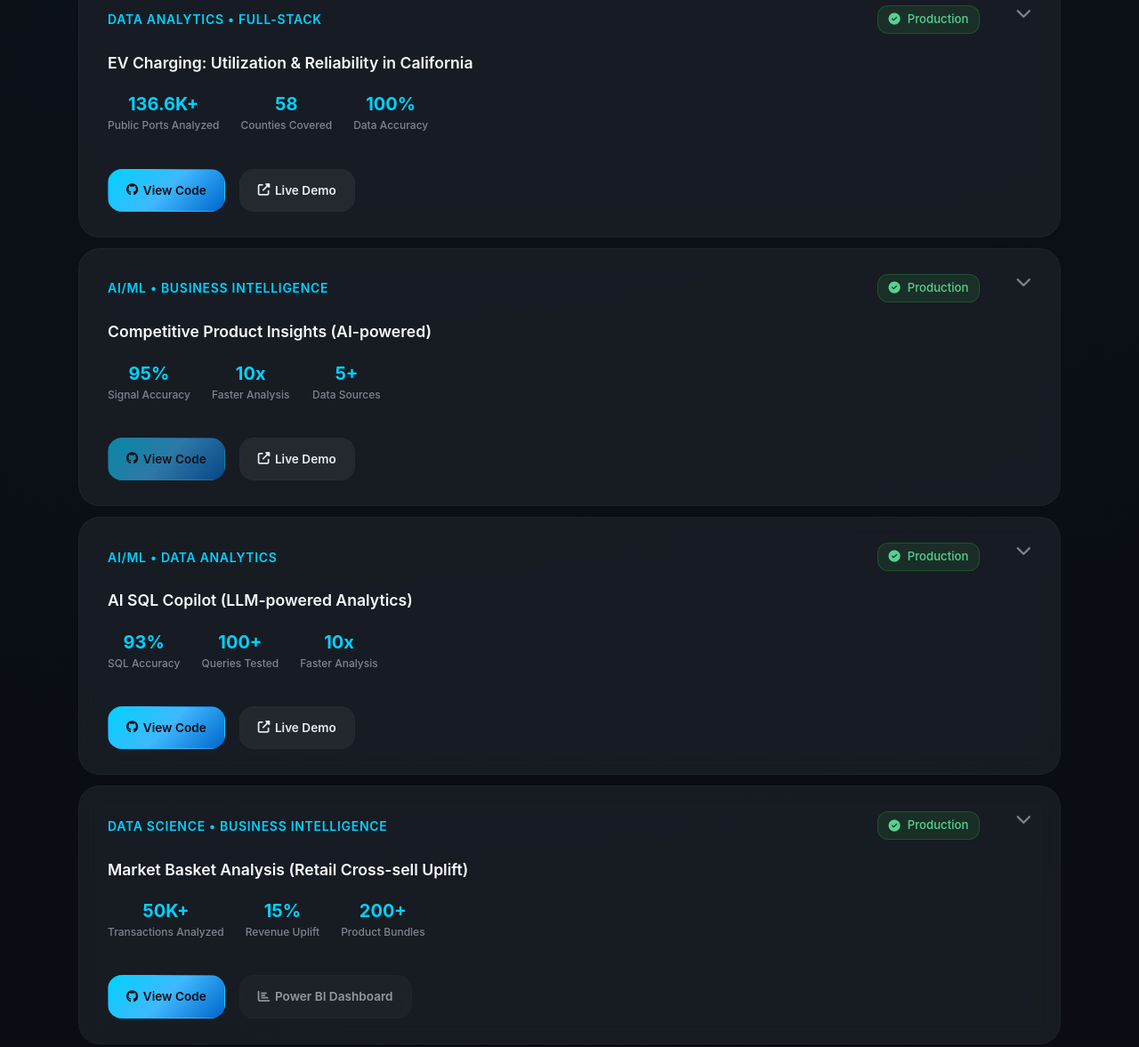
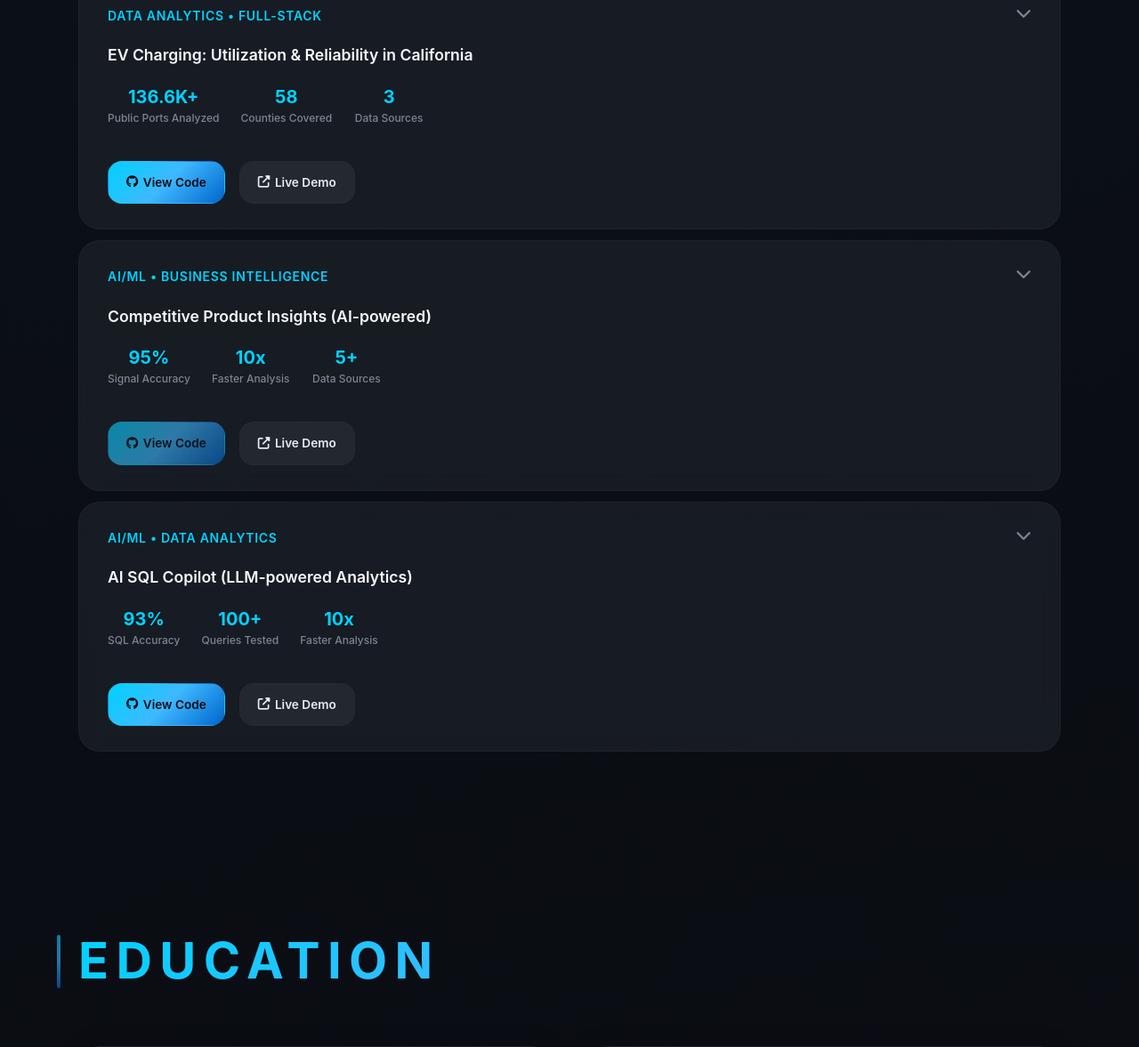
Before and after one commit to TheKalyaniMohite/portfolio-ai-widget, a website: page public/index.html in a window 1280 px wide. Shown: the part 3700-4877 px from the top of the page at 89% size. Drawn offline with Linux system fonts and the light colour scheme.

Commit message:
Remove Production status from all projects, change EV Charging metric from Data Accuracy to Data Sources, and comment out Market Basket Analysis project

```diff
--- a/public/index.html
+++ b/public/index.html
@@ -2548,9 +2548,6 @@
               <div class="project-header-left">
                 <div class="project-meta">
                   <span class="project-category">Data Analytics • Full-Stack</span>
-                  <div class="project-status">
-                    <i class="fa-solid fa-circle-check"></i> Production
-                  </div>
                 </div>
                 <h3 class="project-title">EV Charging: Utilization & Reliability in California</h3>
                 <div class="project-impact">
@@ -2563,8 +2560,8 @@
                     <span class="metric-label">Counties Covered</span>
                   </div>
                   <div class="impact-metric">
-                    <span class="metric-value">100%</span>
-                    <span class="metric-label">Data Accuracy</span>
+                    <span class="metric-value">3</span>
+                    <span class="metric-label">Data Sources</span>
                   </div>
                 </div>
                 <div class="project-links">
@@ -2636,9 +2633,6 @@
               <div class="project-header-left">
                 <div class="project-meta">
                   <span class="project-category">AI/ML • Business Intelligence</span>
-                  <div class="project-status">
-                    <i class="fa-solid fa-circle-check"></i> Production
-                  </div>
                 </div>
                 <h3 class="project-title">Competitive Product Insights (AI-powered)</h3>
                 <div class="project-impact">
@@ -2725,9 +2719,6 @@
               <div class="project-header-left">
                 <div class="project-meta">
                   <span class="project-category">AI/ML • Data Analytics</span>
-                  <div class="project-status">
-                    <i class="fa-solid fa-circle-check"></i> Production
-                  </div>
                 </div>
                 <h3 class="project-title">AI SQL Copilot (LLM-powered Analytics)</h3>
                 <div class="project-impact">
@@ -2816,15 +2807,13 @@
             </div>
           </div>
 
-          <!-- Market Basket Analysis Project -->
+          <!-- Market Basket Analysis Project - COMMENTED OUT TEMPORARILY -->
+          <!--
           <div class="expandable-project" data-project="market-basket">
             <div class="project-header">
               <div class="project-header-left">
                 <div class="project-meta">
                   <span class="project-category">Data Science • Business Intelligence</span>
-                  <div class="project-status">
-                    <i class="fa-solid fa-circle-check"></i> Production
-                  </div>
                 </div>
                 <h3 class="project-title">Market Basket Analysis (Retail Cross-sell Uplift)</h3>
                 <div class="project-impact">
@@ -2911,6 +2900,7 @@
               </div>
             </div>
           </div>
+          -->
         </div>
       </div>
     </section>
```
